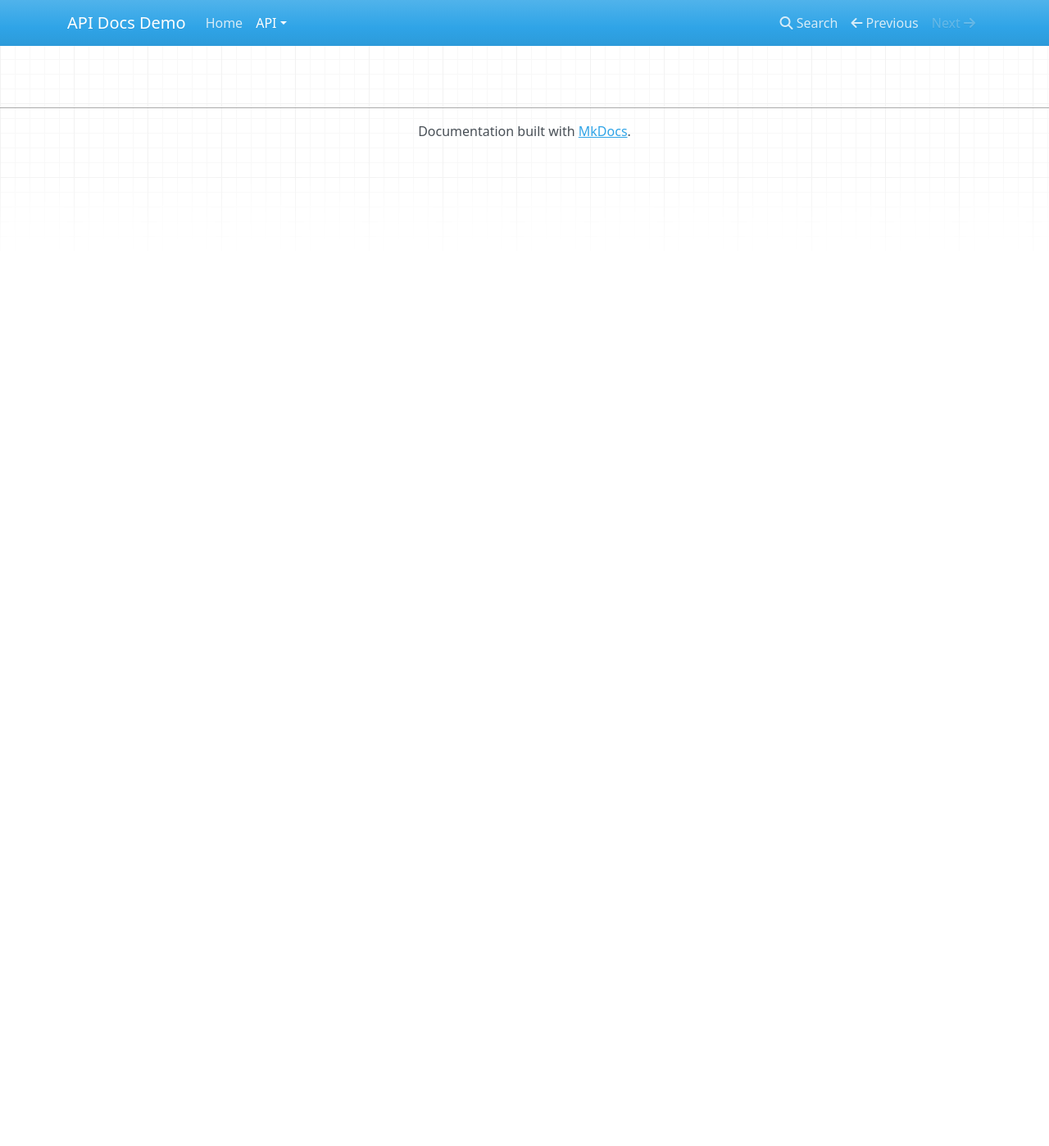
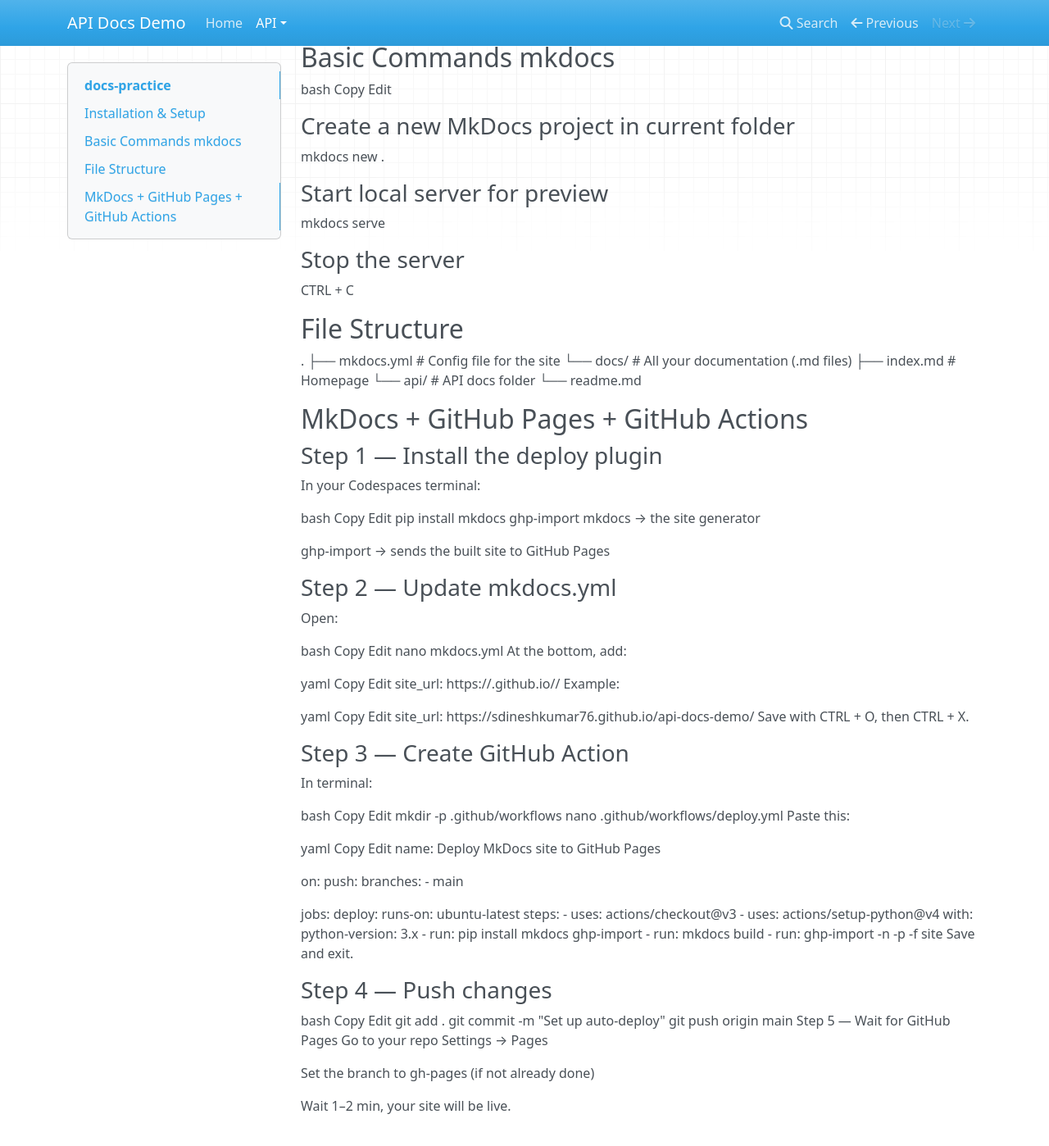
Before and after one commit to sdineshkumar76/docs-practice, an MkDocs documentation site: the page built from docs/api/readme.md, in a window 1280 px wide and 1400 px high, scrolled down 375 px. Shown: the whole window at 82% size. Built offline with MkDocs 1.6.1, drawn with Linux system fonts in a browser that asks for light colours; nearby versions of some CDN libraries; before the commit the page ends 900 px from its top, so only the background shows below that; some of the changed text lies outside the part shown.

Commit message:
Update API notes

```diff
--- a/docs/api/readme.md
+++ b/docs/api/readme.md
@@ -1,2 +1,115 @@
-# API Documentation
-This is a test page.
+# docs-practice
+
+## Installation & Setup
+### Install MkDocs
+pip install mkdocs
+
+###  (Optional) Install Material theme for better design
+pip install mkdocs-material
+
+### Check installation
+mkdocs --version
+
+## Basic Commands mkdocs
+bash
+Copy
+Edit
+
+### Create a new MkDocs project in current folder
+mkdocs new .
+
+### Start local server for preview
+mkdocs serve
+
+### Stop the server
+CTRL + C
+
+## File Structure
+
+.
+├── mkdocs.yml      # Config file for the site
+└── docs/           # All your documentation (.md files)
+    ├── index.md    # Homepage
+    └── api/        # API docs folder
+        └── readme.md
+
+## MkDocs + GitHub Pages + GitHub Actions
+
+### Step 1 — Install the deploy plugin
+In your Codespaces terminal:
+
+bash
+Copy
+Edit
+pip install mkdocs ghp-import
+mkdocs → the site generator
+
+ghp-import → sends the built site to GitHub Pages
+
+### Step 2 — Update mkdocs.yml
+Open:
+
+bash
+Copy
+Edit
+nano mkdocs.yml
+At the bottom, add:
+
+yaml
+Copy
+Edit
+site_url: https://<your-github-username>.github.io/<your-repo-name>/
+Example:
+
+yaml
+Copy
+Edit
+site_url: https://sdineshkumar76.github.io/api-docs-demo/
+Save with CTRL + O, then CTRL + X.
+
+### Step 3 — Create GitHub Action
+In terminal:
+
+bash
+Copy
+Edit
+mkdir -p .github/workflows
+nano .github/workflows/deploy.yml
+Paste this:
+
+yaml
+Copy
+Edit
+name: Deploy MkDocs site to GitHub Pages
+
+on:
+  push:
+    branches:
+      - main
+
+jobs:
+  deploy:
+    runs-on: ubuntu-latest
+    steps:
+      - uses: actions/checkout@v3
+      - uses: actions/setup-python@v4
+        with:
+          python-version: 3.x
+      - run: pip install mkdocs ghp-import
+      - run: mkdocs build
+      - run: ghp-import -n -p -f site
+Save and exit.
+
+### Step 4 — Push changes
+bash
+Copy
+Edit
+git add .
+git commit -m "Set up auto-deploy"
+git push origin main
+Step 5 — Wait for GitHub Pages
+Go to your repo Settings → Pages
+
+Set the branch to gh-pages (if not already done)
+
+Wait 1–2 min, your site will be live.
```
